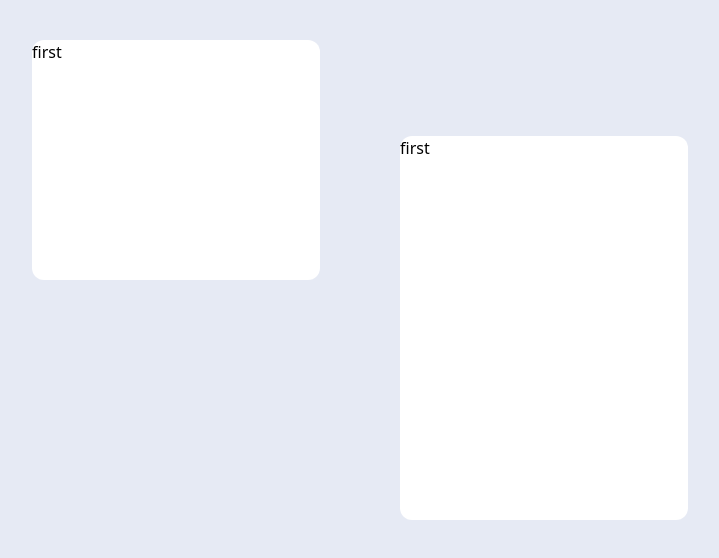
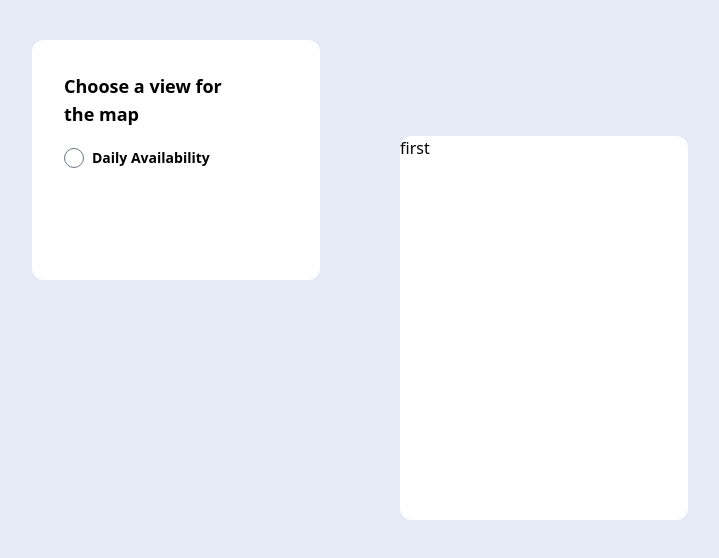
Before and after one commit to nasir-001/100-components, a Vue app: page /layout25 in a window 1280 px wide. Shown: the top 558 px of the page, without its empty margins (280-999 px from the left). Built offline with nearby package versions, Linux system fonts and the light colour scheme; the HTML template or start-up script is replaced by a standard one.

Commit message:
add the first flex to the first card

```diff
--- a/src/views/Layout25.vue
+++ b/src/views/Layout25.vue
@@ -2,7 +2,17 @@
   <div class="bg-layout25backgroundColor h-screen">
     <div class="flex justify-center top-10 sticky">
       <div class="bg-white w-72 h-60 mx-10 rounded-xl">
-        first
+        <div class="pt-8 ml-8 mr-24 font-semibold text-lg">
+          Choose a view for the map
+        </div>
+        <div class="flex justify-start mx-8 mt-4">
+          <div class="mr-2">
+            <input class="w-5 h-5 text-black" type="radio">
+          </div>
+          <div class="font-semibold text-sm mt-1">
+            Daily Availability
+          </div>
+        </div>
       </div>
       <div class="bg-white w-72 h-96 mt-24 mx-10 rounded-xl">
         first
```
